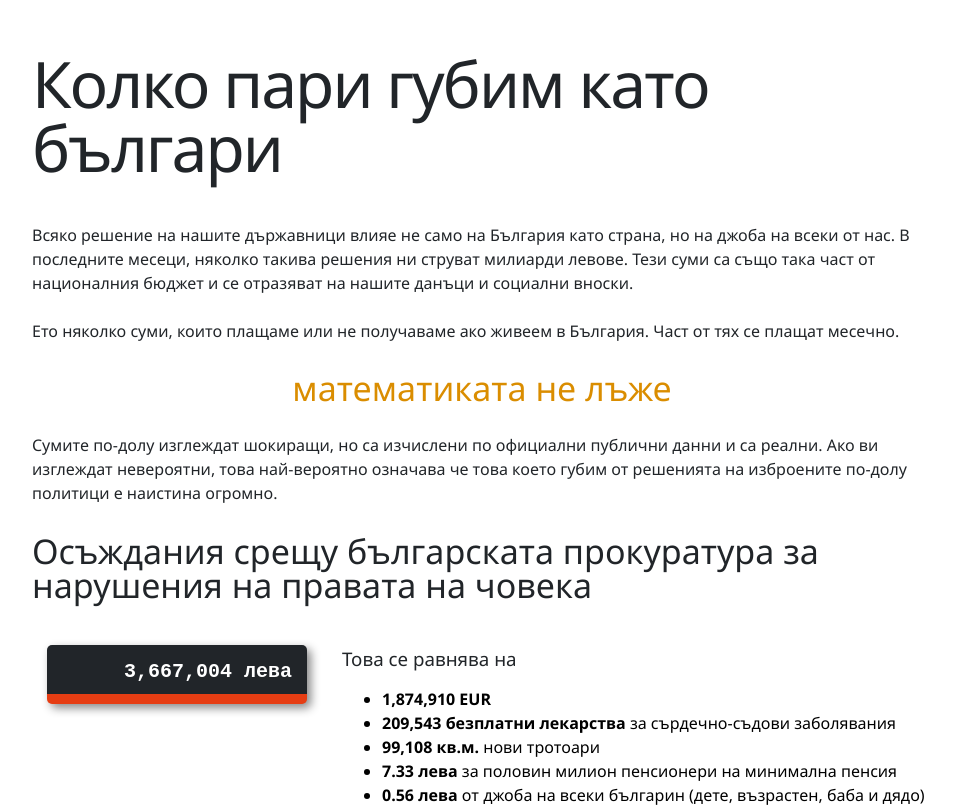
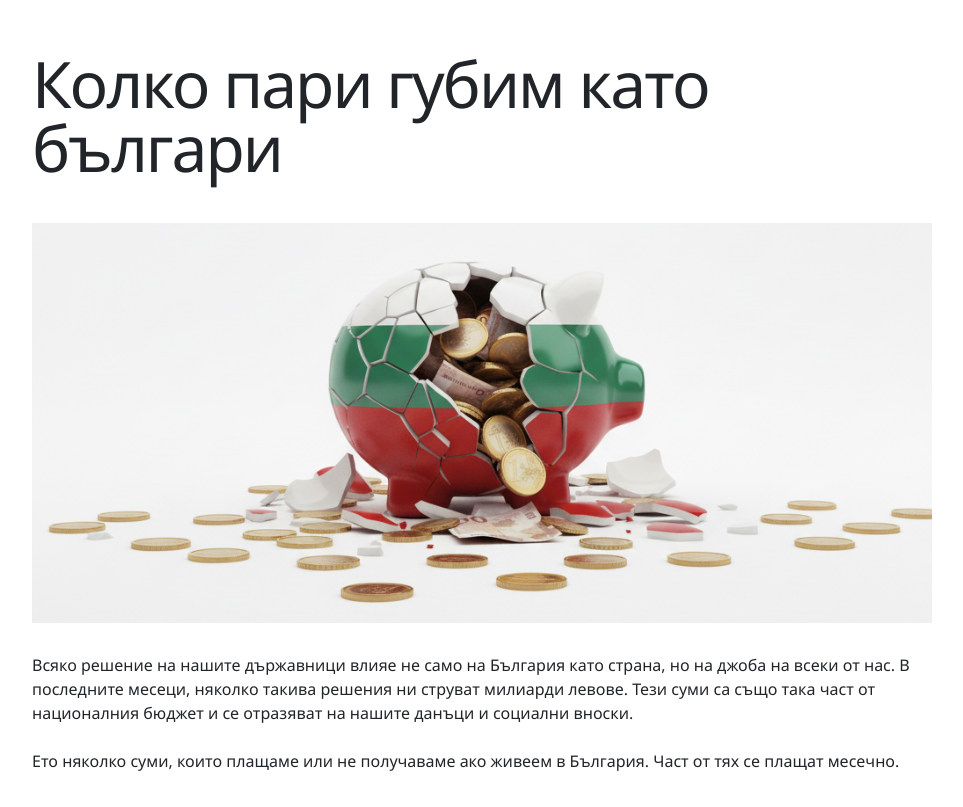
Before and after one commit to MiroJ/bulgarian-cost-counters, an Angular app: page / in a window 1280 px wide. Shown: the top 807 px of the page, without its empty margins (158-1121 px from the left). Built offline with nearby package versions, Linux system fonts and the light colour scheme.

Commit message:
Add featured image.

```diff
--- a/src/app/app.component.html
+++ b/src/app/app.component.html
@@ -1,7 +1,7 @@
 <main class="main">
     <div class="content">
         <h1>Колко пари губим като българи</h1>
-
+        <img src="missed-funds-wide.png" alt="Липсващи пари" class="featured-image" />
         <p>
             Всяко решение на нашите държавници влияе не само на България като страна, но на джоба на всеки от нас.
             В последните месеци, няколко такива решения ни струват милиарди левове. Тези суми са също така част
--- a/src/styles.scss
+++ b/src/styles.scss
@@ -16,6 +16,10 @@ main {
     padding: 1rem;
     box-sizing: inherit;
     position: relative;
+
+    .featured-image {
+        width: 100%;
+    }
 }
 
 footer {
```
Also changed, not shown: public/missed-funds-wide.png (added).
